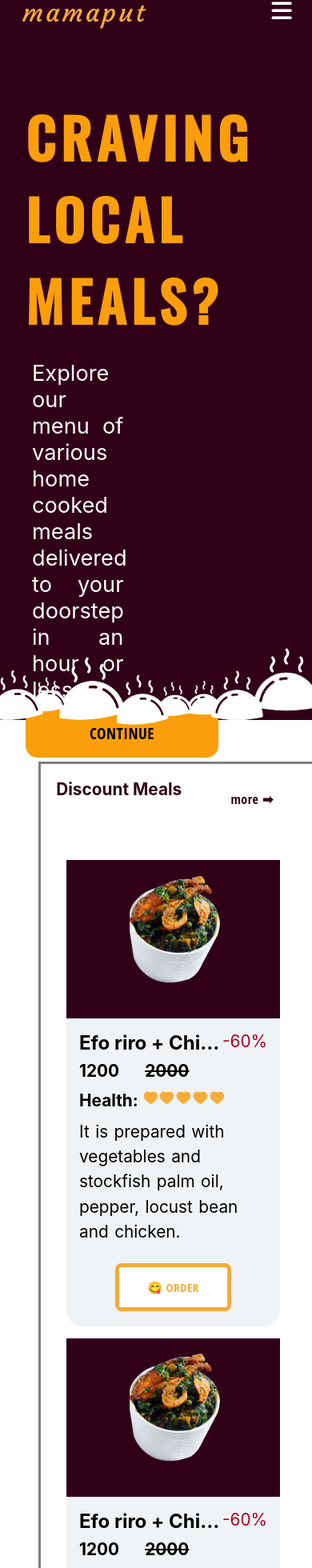
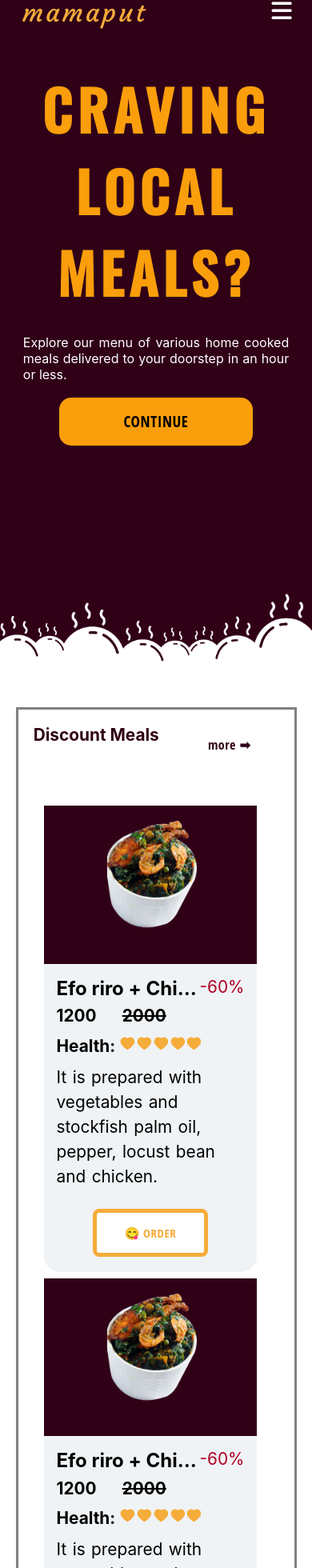
Before and after one commit to niyicodes/mamaput, a React (Create React App) app: page / in a window 390 px wide. Shown: the part 24-1984 px from the top of the page at 80% size. Built offline with nearby package versions, Linux system fonts and the light colour scheme; a web font is replaced by a local one.

Commit message:
responsive to a level

```diff
--- a/src/Pages/HomePage/HomePage.scss
+++ b/src/Pages/HomePage/HomePage.scss
@@ -8,11 +8,12 @@ main{
   flex-direction: row;
   gap: 2rem;
   height: 106vh;
-  z-index: 3000;
+
 
   .textarea{
    width: 50%;
    margin-top: 3rem;
+   z-index: 2000;
    h3{
     font-size: 5.3rem;
     font-family: 'Oswald', sans-serif;
@@ -92,35 +93,79 @@ main{
    padding: 2rem;
   }
  }
- @media (max-width:359px){
 
+ @media(max-width:1280px){
   .landing-container{
-   height: 90vh;
-   padding: 1rem;
+   padding: 1rem 2rem 3rem 2rem;
+   height: 107vh;
    .textarea{
-    width: 100%;
-    margin-top: 0;
+    margin-top: 1rem;
     h3{
-     font-size: 3.5rem;
-     text-align: center;
+     font-size: 5rem;
+     word-spacing: .5rem;
+     padding: .5rem 0;
     }
     p{
-     font-size: .8rem;
-     text-align: justify;
-    }
-    button{
-     margin: auto;
+     font-size: 1.3rem;
+     padding-bottom: 1rem;
     }
    }
    .imagearea{
-    display: none;
+    margin-top: 3rem;
    }
   }
   .hot{
-   margin-top: -5rem;
-   height: 7rem;
+   margin-top: -14rem;
+   z-index: -1000;
   }
- } //end of media query
+  .discountedarea{
+   margin: 1rem 3rem;
+   overflow-y: hidden;
+   .cardarea{
+    grid-template-columns: repeat(3, 1fr);
+   }
+   .cardarea>div:last-child{
+    display: none;
+
+   }
+  }
+ }
+
+ @media(max-width:884px){
+  .landing-container{
+   height: 90vh;
+   gap: 1rem;
+   padding: 1rem 2rem;
+   .textarea{
+    width: 40%;
+    margin-top: 2rem;
+    p{
+     font-size: 1.7rem;
+     text-align: justify;
+    }
+   }
+   .imagearea{
+    width: 60%;
+    margin: 10rem auto;
+    img{
+     max-width: 750px;
+     width: 450px;
+     padding: 1rem;
+    }
+   }
+  }
+  .hot{
+   // padding-top: 2rem;
+   margin-top: -10rem;
+  }
+  .discountedarea{
+   margin: 2rem 3rem;
+   .cardarea{
+    grid-template-columns: repeat(2, 1fr);
+    gap: 15px;
+   }
+  }
+ }
 
  @media (max-width:576px){
   .landing-container{
@@ -135,7 +180,7 @@ main{
     }
     p{
      font-size: 1rem;
-     padding: .5rem .5rem;
+     padding: 1.2rem .5rem;
      text-align: justify;
     }
    }
@@ -167,38 +212,36 @@ main{
    }
   }
  } //end of media query
- @media(max-width:884px){
+
+ @media (max-width:359px){
+
   .landing-container{
-   height: 100vh;
-   gap: 1rem;
-   padding: 1rem 2rem;
+   height: 90vh;
+   padding: 1rem;
    .textarea{
-    width: 40%;
-    margin-top: 2rem;
+    width: 100%;
+    margin-top: 0;
+    h3{
+     font-size: 3.4rem;
+     text-align: center;
+    }
     p{
-     font-size: 1.7rem;
+     font-size: .8rem;
      text-align: justify;
+    }
+    button{
+     margin: auto;
     }
    }
    .imagearea{
-    width: 60%;
-    margin: 10rem auto;
-    img{
-     max-width: 750px;
-     width: 450px;
-     padding: 1rem;
-    }
+    display: none;
    }
   }
   .hot{
-   margin-top: -9.8rem;
+   margin-top: -5rem;
+   height: 7rem;
   }
-  .discountedarea{
-   margin: 2rem 3rem;
-   .cardarea{
-    grid-template-columns: repeat(2, 1fr);
-    gap: 15px;
-   }
-  }
- }
+ } //end of media query
+
+
 }
```
